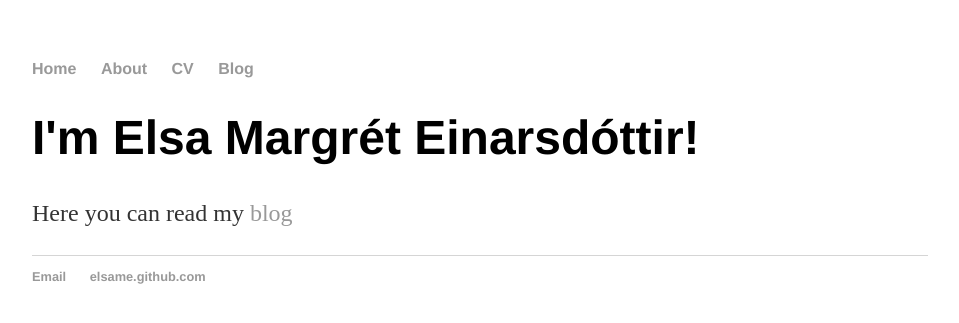
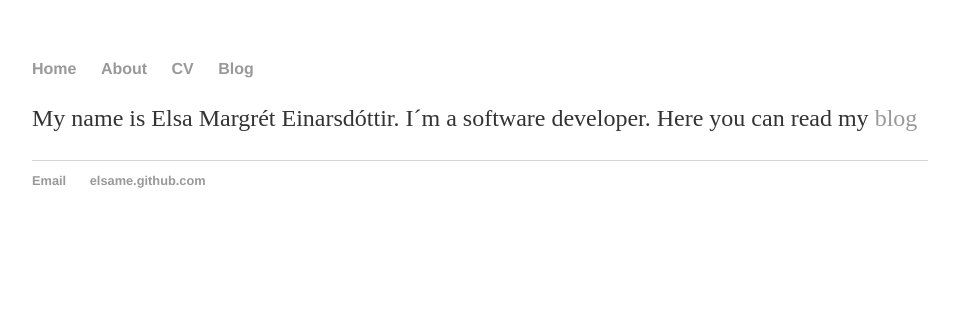
Before and after one commit to elsame/elsame.github.io, a Jekyll site: the page built from index.html, in a window 1280 px wide. Shown: the top 323 px of the page, without its empty margins (160-1119 px from the left). Built offline with Jekyll 4.4.1, drawn with Linux system fonts in a browser that asks for light colours.

Commit message:
Update index.html

```diff
--- a/index.html
+++ b/index.html
@@ -3,6 +3,5 @@ layout: default
 title: Elsa Margrét Einarsdóttir
 ---
 <div class="blurb">
-	<h1>I'm Elsa Margrét Einarsdóttir!</h1>
-	<p>Here you can read my <a href="/blog">blog</a></p>
+	<p>My name is Elsa Margrét Einarsdóttir. I´m a software developer. Here you can read my <a href="/blog">blog</a></p>
 </div><!-- /.blurb -->
```
